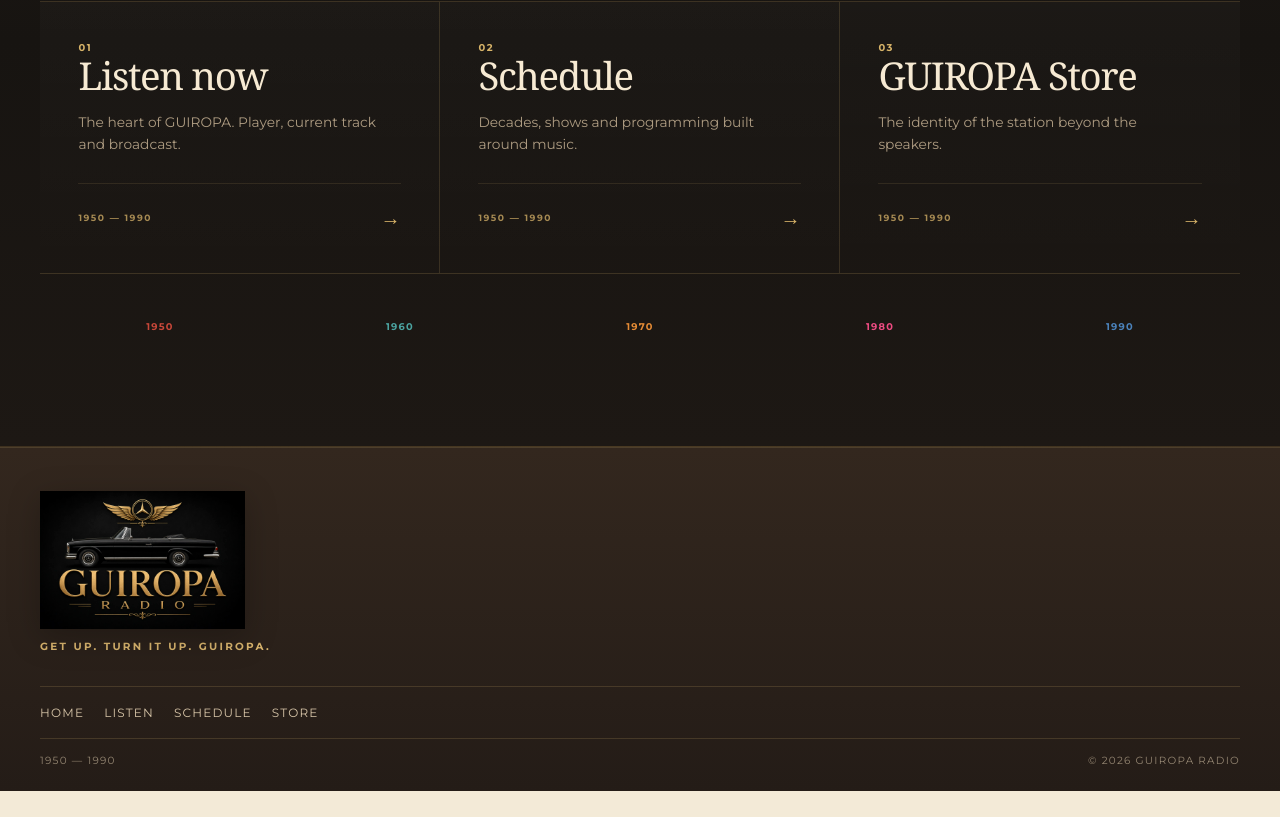
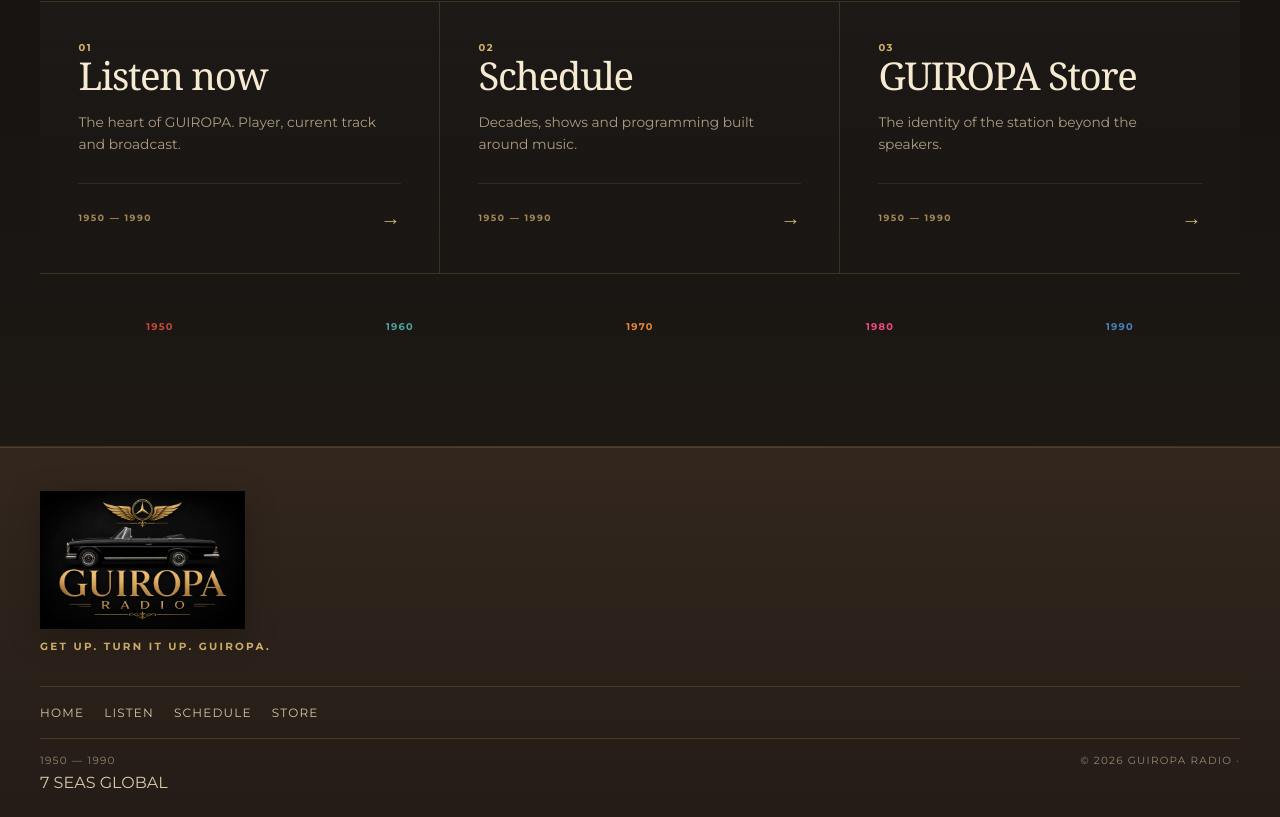
Before and after one commit to 7-Seas-Global-and-Hafen-Consolidators/guiropa-systems, a React (Vite) app in the folder client/: page / in a window 1280 px wide. Shown: the part 2443-3260 px from the top of the page. Before the commit the page ends 3234 px from the top, so only its background shows below. Built offline with nearby package versions, Linux system fonts and the light colour scheme; no server answers.

Commit message:
Update global footer navigation, rights and 7 Seas Global attribution
Updates the global GUIROPA RADIO footer with Contact, Advertise and Support links, full copyright information and a discreet 7 Seas Global attribution across all pages.

```diff
--- a/client/src/components/Footer.jsx
+++ b/client/src/components/Footer.jsx
@@ -20,18 +20,30 @@ export default function Footer() {
         >
           <Link to="/">{t.footer.home}</Link>
           <Link to="/ouvir">{t.footer.listen}</Link>
-          <Link to="/programacao">
-            {t.footer.schedule}
-          </Link>
+          <Link to="/programacao">{t.footer.schedule}</Link>
           <Link to="/loja">{t.footer.store}</Link>
+          <Link to="/contato">{t.footer.contact}</Link>
+          <Link to="/anuncie">{t.footer.advertise}</Link>
+          <a
+            href="https://www.asaas.com/c/n17o931m5w6ze64t"
+            target="_blank"
+            rel="noopener noreferrer"
+          >
+            {t.footer.support}
+          </a>
         </nav>
 
         <div className="guiropa-radio-footer__meta">
           <span>1950 — 1990</span>
 
           <span>
-            © {new Date().getFullYear()} GUIROPA RADIO
+            © {new Date().getFullYear()} GUIROPA RADIO ·{" "}
+            {t.footer.rights}
           </span>
+        </div>
+
+        <div className="guiropa-radio-footer__operator">
+          7 SEAS GLOBAL
         </div>
       </div>
     </footer>
```
